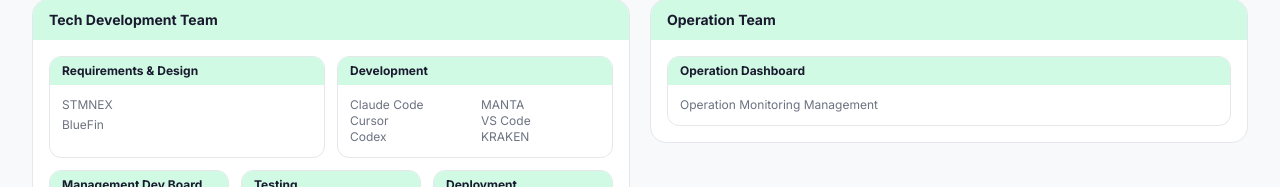
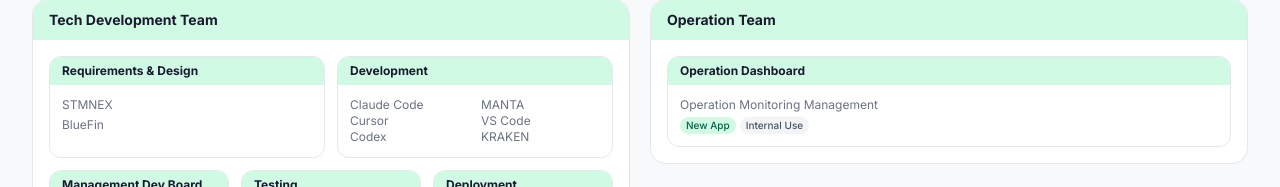
Before and after one commit to jarinjul/otd-tracking-web-app, a Next.js app: page /landscape in a window 1280 px wide. Shown: the part 162-349 px from the top of the page. Built offline with nearby package versions, Linux system fonts and the light colour scheme.

Commit message:
Add New App and Internal Use badges to Operation Dashboard

```diff
--- a/app/landscape/page.tsx
+++ b/app/landscape/page.tsx
@@ -86,7 +86,16 @@
 
         <TeamCard title="Operation Team">
           <SubBox title="Operation Dashboard">
-            <span>Operation Monitoring Management</span>
+            <div className="flex flex-col gap-1">
+              <span>Operation Monitoring Management</span>
+              <div className="flex flex-wrap gap-1">
+                {(["New App", "Internal Use"] as ProductTag[]).map((tag) => (
+                  <span key={tag} className={`px-1.5 py-0.5 rounded-full text-[10px] font-medium ${TAG_STYLE[tag]}`}>
+                    {tag}
+                  </span>
+                ))}
+              </div>
+            </div>
           </SubBox>
         </TeamCard>
       </div>
```
